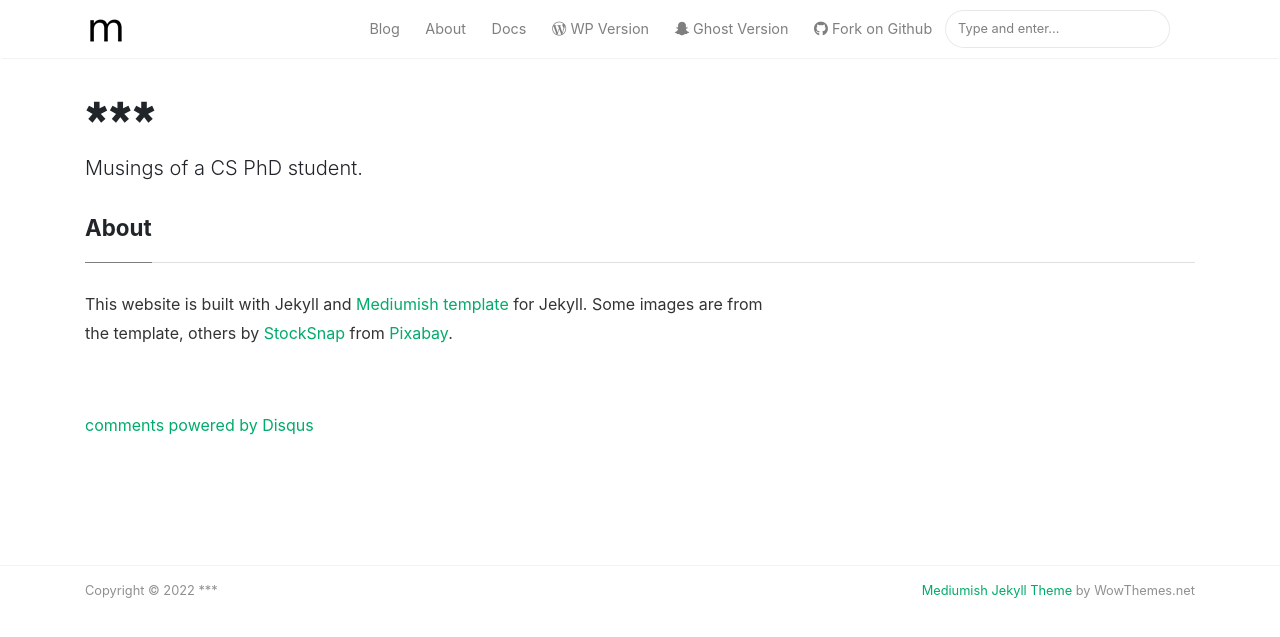
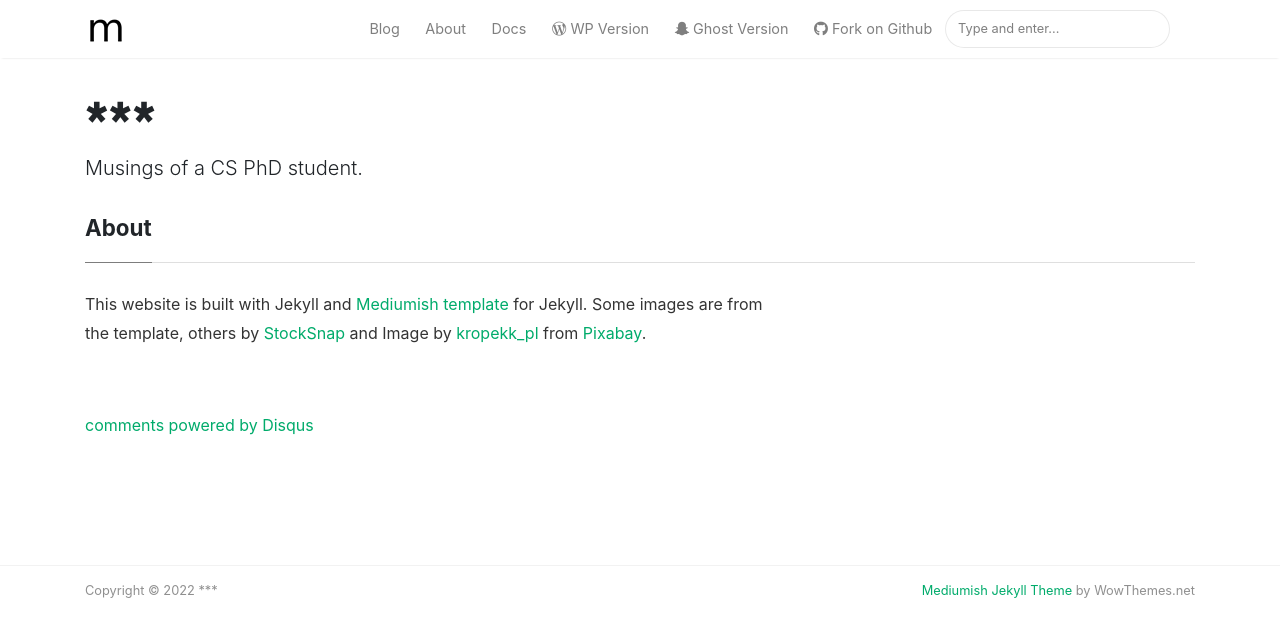
Before and after one commit to r02b/r02b.github.io, a Jekyll site: the page built from _pages/about.md, in a window 1280 px wide. Shown: the top 637 px of the page. Built offline with Jekyll 4.4.1, drawn with Linux system fonts in a browser that asks for light colours; nearby versions of some CDN libraries; comment, search, counter and statistics services are not loaded.

Commit message:
More images

```diff
--- a/_pages/about.md
+++ b/_pages/about.md
@@ -9,7 +9,7 @@ comments: true
 <div class="col-md-8 pr-5">
 
 <p>This website is built with Jekyll and <a href="https://github.com/wowthemesnet/mediumish-theme-jekyll" target="_blank">Mediumish template</a> for Jekyll.
-Some images are from the template, others by <a href="https://pixabay.com/users/stocksnap-894430/?utm_source=link-attribution&amp;utm_medium=referral&amp;utm_campaign=image&amp;utm_content=924781">StockSnap</a> from <a href="https://pixabay.com/?utm_source=link-attribution&amp;utm_medium=referral&amp;utm_campaign=image&amp;utm_content=924781">Pixabay</a>.
+Some images are from the template, others by <a href="https://pixabay.com/users/stocksnap-894430/?utm_source=link-attribution&amp;utm_medium=referral&amp;utm_campaign=image&amp;utm_content=924781">StockSnap</a> and Image by <a href="https://pixabay.com/users/kropekk_pl-114936/?utm_source=link-attribution&amp;utm_medium=referral&amp;utm_campaign=image&amp;utm_content=283251">kropekk_pl</a> from <a href="https://pixabay.com/?utm_source=link-attribution&amp;utm_medium=referral&amp;utm_campaign=image&amp;utm_content=924781">Pixabay</a>.
  </p>
 </div>
 </div>
```
Also changed, not shown: _posts/2022-07-21-hello.md (+2 -1 lines), 2 other files.
